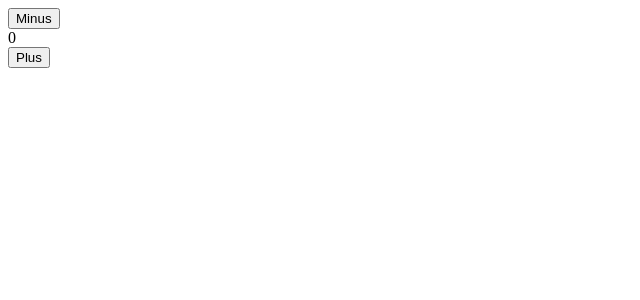
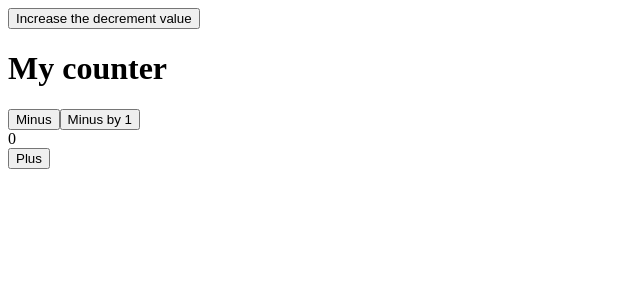
Before and after one commit to NamanJindal03/cn-1-rect, a React (Create React App) app: page / in a window 1280 px wide. Shown: the top 300 px of the page, without its empty margins (0-640 px from the left). Built offline with nearby package versions, Linux system fonts and the light colour scheme.

Commit message:
react events

```diff
--- a/src/App.js
+++ b/src/App.js
@@ -6,7 +6,29 @@ function App() {
   console.log('application rendered')
   //counter -> my counter would be starting from the value 0
 
-  let [state, setState] = useState(0);
+  /* File =>
+
+
+    function useState(initialValue){
+      if(if local variable does not contain the value){
+        localVaraible = initialValue;
+      }
+
+      function changeState(newValue){
+        localVaraible = newValue;
+
+        rerender the UI
+      }
+
+
+      return [localVariable, changeState]
+    }
+
+  */
+
+
+  const [state, setState] = useState(0);
+  const [decrementCountValue, setDecrementCountValue] = useState(1)
   // let state = 0;
   /*
     state contains the value
@@ -14,15 +36,27 @@ function App() {
   */
   // console.log(value);
 
-  function decrement(){
-    // setState(state - 1);
-    console.log(state)
-    state = state -1;
+  function decrement(decrementBy){
+    console.log('decrement called');
+    let decrementCount = decrementBy
+    if(!decrementBy || typeof decrementBy === 'object'){
+      decrementCount = 1;
+    }
+    // let decrementCount = decrementBy ? decrementBy : 1
+    console.log(decrementCount)
+    setState(state - decrementCount);
+    // console.log(state)
+    // state = state -1;
   }
 
   function increment(){
-    // setState(state + 1);
-    state = state + 1;
+    console.log('increment called')
+    setState(state + 1);
+    // state = state + 1;
+  }
+
+  function increaseTheDecrementValue(){
+    setDecrementCountValue(decrementCountValue + 1)
   }
 
   return (
@@ -34,7 +68,18 @@ function App() {
       <Header title="head5"/>
       <Content studyingHeirarchy='yes yes yes'/>
       <h1>This is my local setup of react yes it is</h1> */}
+
+      {/* <h1>Decrease By value</h1>
+      <div>
+
+      </div> */}
+
+      <button onClick={increaseTheDecrementValue}>Increase the decrement value</button>
+
+
+      <h1>My counter</h1>
       <button onClick={decrement}>Minus</button>
+      <button onClick={()=> decrement(decrementCountValue)}>Minus by {decrementCountValue}</button>
       <div>{state}</div>
       <button onClick={increment}>Plus</button>
     </div>
--- a/src/components/Header.js
+++ b/src/components/Header.js
@@ -1,4 +1,5 @@
 import '../style/Header.css'
+/* whatever we have seen below is a functional component */
 export default function Header(props){
     let {title} = props;
     title = 'me me me' //this should never ever be done
```
Also changed, not shown: introJs.js (added, +23 -0 lines), src/components/ClassBased.js (added, +14 -0 lines).
